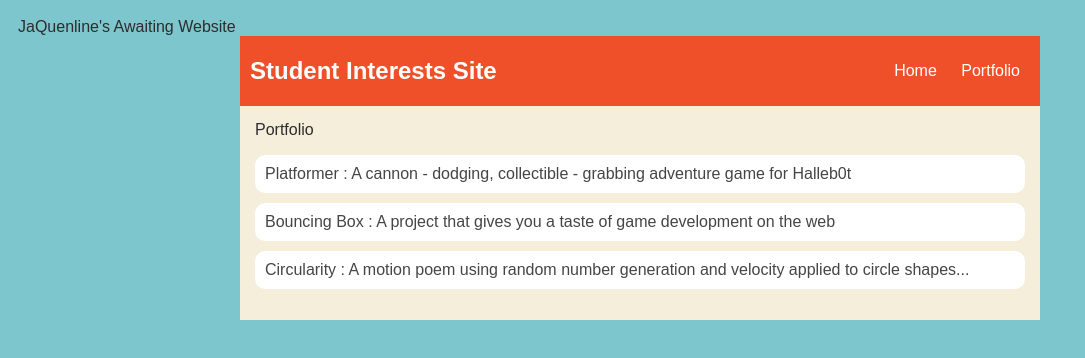
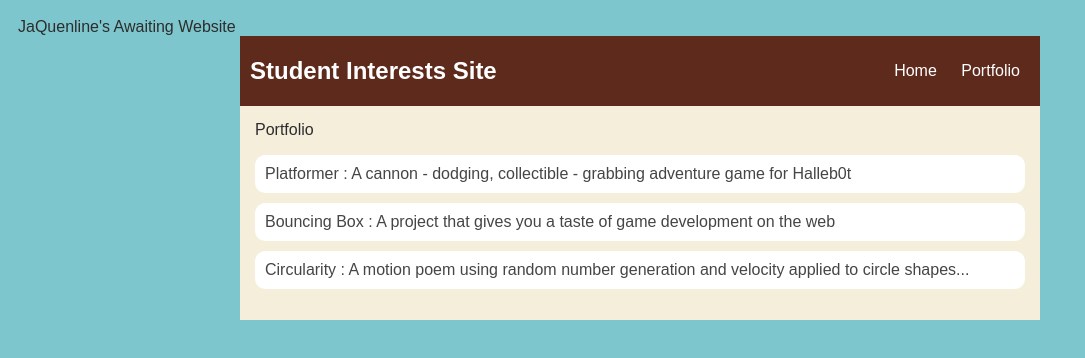
Before and after one commit to JaQuenlineB/JaQuenlineB.github.io, a plain HTML site: page portfolio.html in a window 1280 px wide. Shown: the whole page, without its empty margins (0-1085 px from the left). Drawn offline with Linux system fonts and the light colour scheme.

Commit message:
add index.html file

```diff
--- a/portfolio.html
+++ b/portfolio.html
@@ -21,7 +21,7 @@
 
                 /* navigation menu */
                 nav {
-                    background: rgb(239, 80, 41);
+                    background: rgb(94, 42, 28);
                     margin: 0 auto;
                     display: flex;
                     padding: 10px;
```
Also changed, not shown: index.html (+1 -1 lines).
